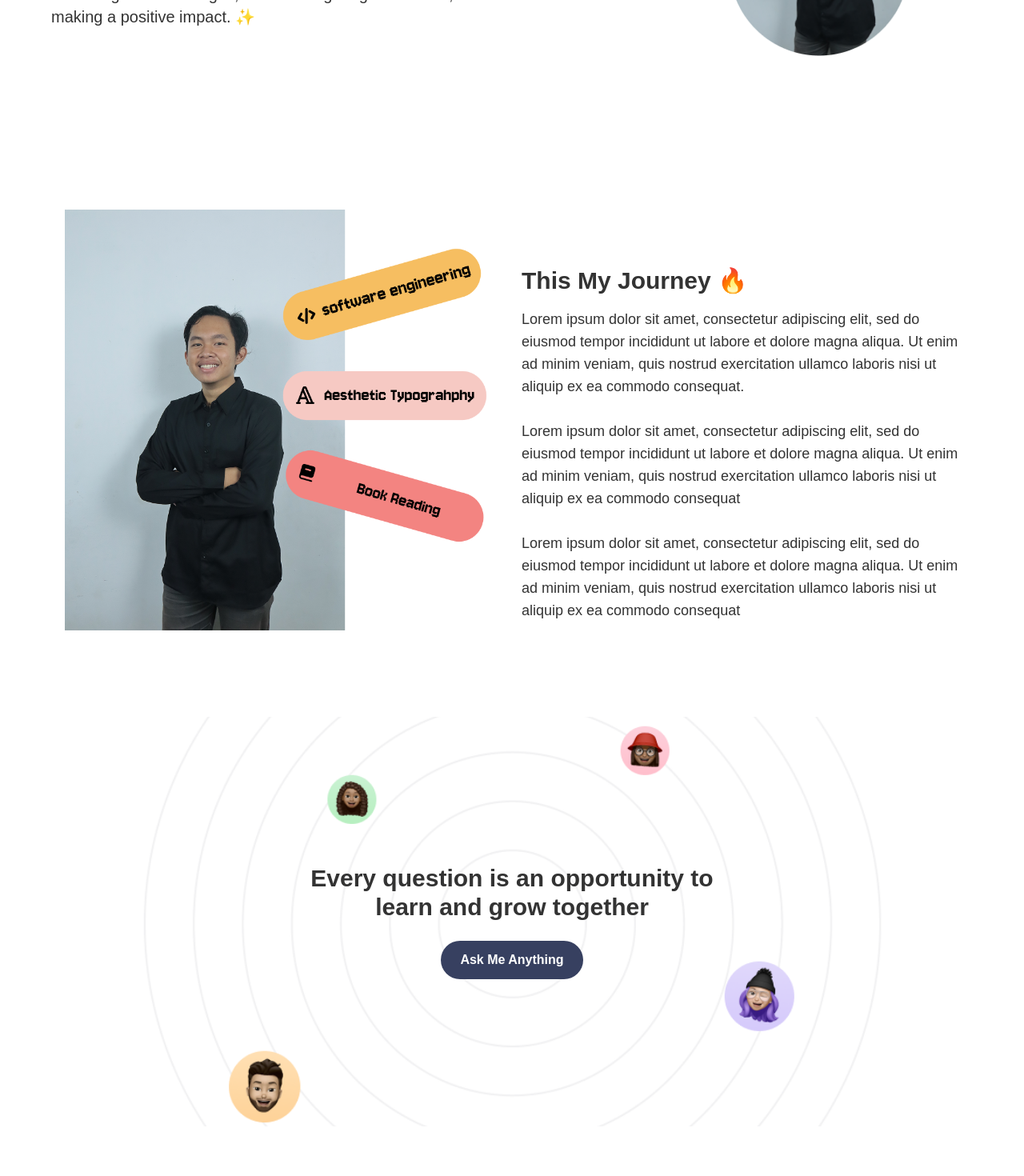
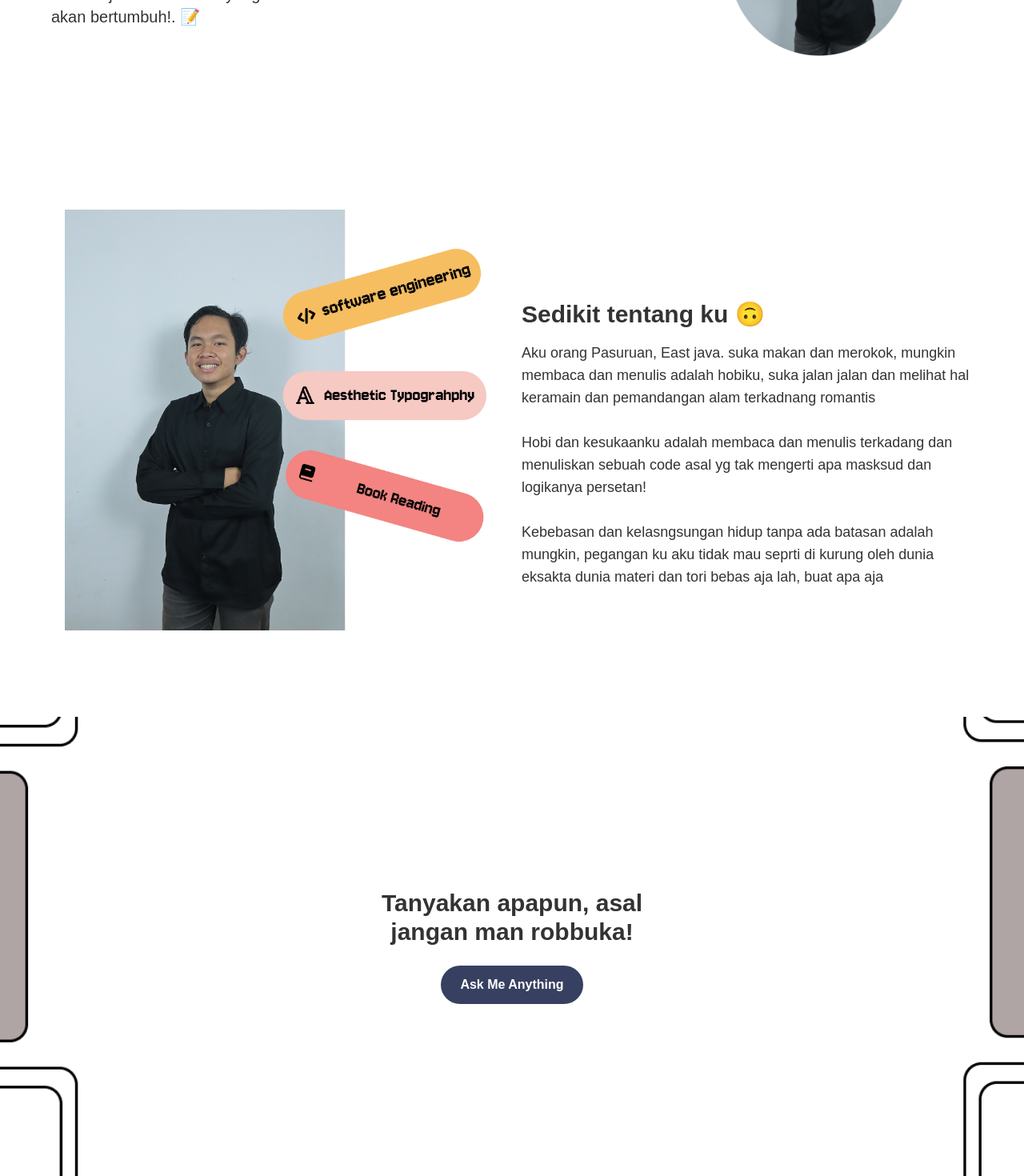
Before and after one commit to duriskifeb/my-portfolio, a Next.js app: page / in a window 1280 px wide. Shown: the part 426-1896 px from the top of the page at 80% size. Before the commit the page ends 1834 px from the top, so only its background shows below. Built offline with nearby package versions, Linux system fonts and the light colour scheme.

Commit message:
merubah rubah

```diff
--- a/components/Header/Header.tsx
+++ b/components/Header/Header.tsx
@@ -23,10 +23,7 @@ function Header() {
     { href: "/", icon: HomeIcon, label: "Home" },
     { href: "#journey", icon: BriefcaseIcon, label: "Journey" },
     {
-      href: "#contact",
-      icon: ChatBubbleOvalLeftEllipsisIcon,
-      label: "Contact",
-    },
+      href: "#contact", icon: ChatBubbleOvalLeftEllipsisIcon, label: "Contact" },
   ];
 
   useEffect(() => {
@@ -39,7 +36,7 @@ function Header() {
         setIsScrolled(false);
       }
 
-      const sections = navItems.map((item) => item.href.replace("#", ""));
+      const sections = navItems.map((item) => item.href.replace("#", "" ));
 
       for (let i = sections.length - 1; i >= 0; i--) {
         const section = sections[i];
@@ -62,7 +59,7 @@ function Header() {
     handleScroll(); // Call once to set initial state
 
     return () => {
-      window.removeEventListener("scroll", handleScroll);
+      window.removeEventListener("scroll", handleScroll)  ;
     };
   }, []);
 
--- a/components/Hero/Hero.tsx
+++ b/components/Hero/Hero.tsx
@@ -10,8 +10,8 @@ function Hero() {
           Sofware Engineering Student TUS '23
         </h1>
         <p className="text-ink font-light md:text-xl text-lg md:w-9/12">
-          Breathing life into designs, transforming magic into code, and making
-          a positive impact. ✨
+          <b>#MulaiAjaDulu</b> lalu bikin yang lebih baik kalau tidak maka
+          tidak akan bertumbuh!. 📝
         </p>
       </div>
       <div className="mx-auto">
--- a/components/Section/SectionContact.tsx
+++ b/components/Section/SectionContact.tsx
@@ -5,7 +5,7 @@ function SectionContact() {
     <section id="contact" className="section-contact">
       <div className="page-center text-center flex gap-6 flex-col items-center">
         <h2 className="text-ink font-bold md:text-3xl text-xl mt-4 w-6/12">
-          Every question is an opportunity to learn and grow together
+          Tanyakan apapun, asal jangan man robbuka!
         </h2>
         <Button
           className="w-fit"
--- a/components/Section/SectionJourney.tsx
+++ b/components/Section/SectionJourney.tsx
@@ -4,7 +4,7 @@ function SectionJourney() {
   return (
     <div
       id="journey"
-      className="grid md:grid-cols-2 gap-6 items-center page-center md:pt-24  py-12"
+      className="grid md:grid-cols-2 gap-6 items-center page-center md:pt-24  py-12 -mt-5"
     >
       <div className="mx-auto">
         <Image src="/images/foto.png" width={531} height={399} alt="Journey" />
@@ -12,25 +12,22 @@ function SectionJourney() {
       <div className="grid gap-8">
         <div className="grid gap-4">
           <h2 className="text-ink font-bold md:text-3xl text-xl">
-            This My Journey 🔥
+            Sedikit tentang ku 🙃
           </h2>
           <p className="text-ink font-light md:text-lg text-md">
-            Lorem ipsum dolor sit amet, consectetur adipiscing elit, sed do
-            eiusmod tempor incididunt ut labore et dolore magna aliqua. Ut enim
-            ad minim veniam, quis nostrud exercitation ullamco laboris nisi ut
-            aliquip ex ea commodo consequat.
+            Aku orang Pasuruan, East java. suka makan dan merokok, mungkin
+            membaca dan menulis adalah hobiku, suka jalan jalan dan melihat hal
+            keramain dan pemandangan alam terkadnang romantis
             <br />
             <br />
-            Lorem ipsum dolor sit amet, consectetur adipiscing elit, sed do
-            eiusmod tempor incididunt ut labore et dolore magna aliqua. Ut enim
-            ad minim veniam, quis nostrud exercitation ullamco laboris nisi ut
-            aliquip ex ea commodo consequat
+            Hobi dan kesukaanku adalah membaca dan menulis terkadang dan
+            menuliskan sebuah code asal yg tak mengerti apa masksud dan
+            logikanya persetan!
             <br />
             <br />
-            Lorem ipsum dolor sit amet, consectetur adipiscing elit, sed do
-            eiusmod tempor incididunt ut labore et dolore magna aliqua. Ut enim
-            ad minim veniam, quis nostrud exercitation ullamco laboris nisi ut
-            aliquip ex ea commodo consequat
+            Kebebasan dan kelasngsungan hidup tanpa ada batasan adalah mungkin,
+            pegangan ku aku tidak mau seprti di kurung oleh dunia eksakta dunia
+            materi dan tori bebas aja lah, buat apa aja
           </p>
         </div>
         {/* Coming Soon for this */}
--- a/pages/globals.css
+++ b/pages/globals.css
@@ -35,11 +35,12 @@ p {
 }
 
 .section-contact {
-  background-image: url("/images/BannerQuestion.png");
+  background-image: url("/images/Section1.png");
   background-size: cover;
   background-position: center;
   background-repeat: no-repeat;
-  padding: 184px 0;
+  /* margin: 4px; */
+  padding: 215px;
 }
 /* src/components/Button.module.css */
 .button {
```
Also changed, not shown: public/images/Frame5.png (added), public/images/Section1.png (added).
